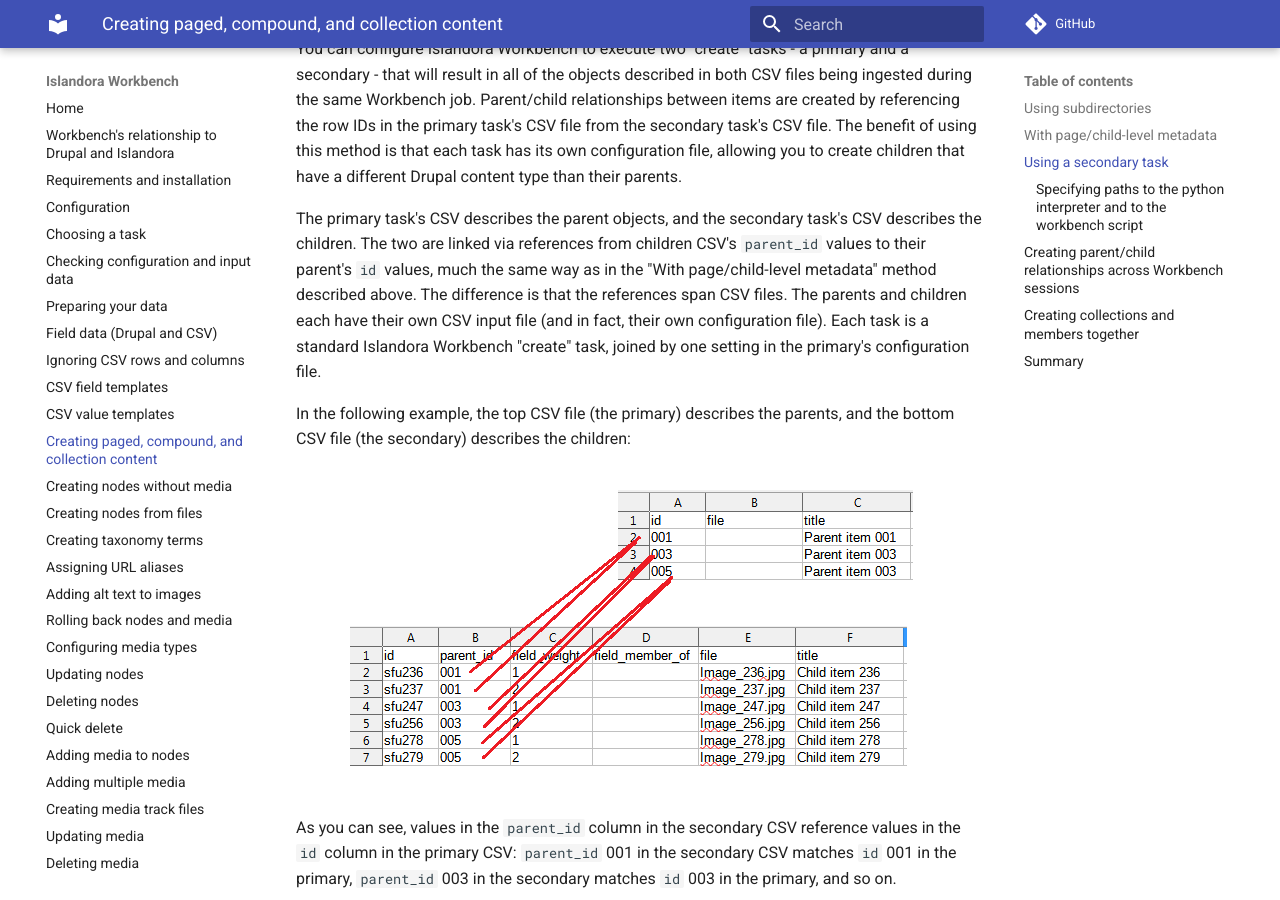
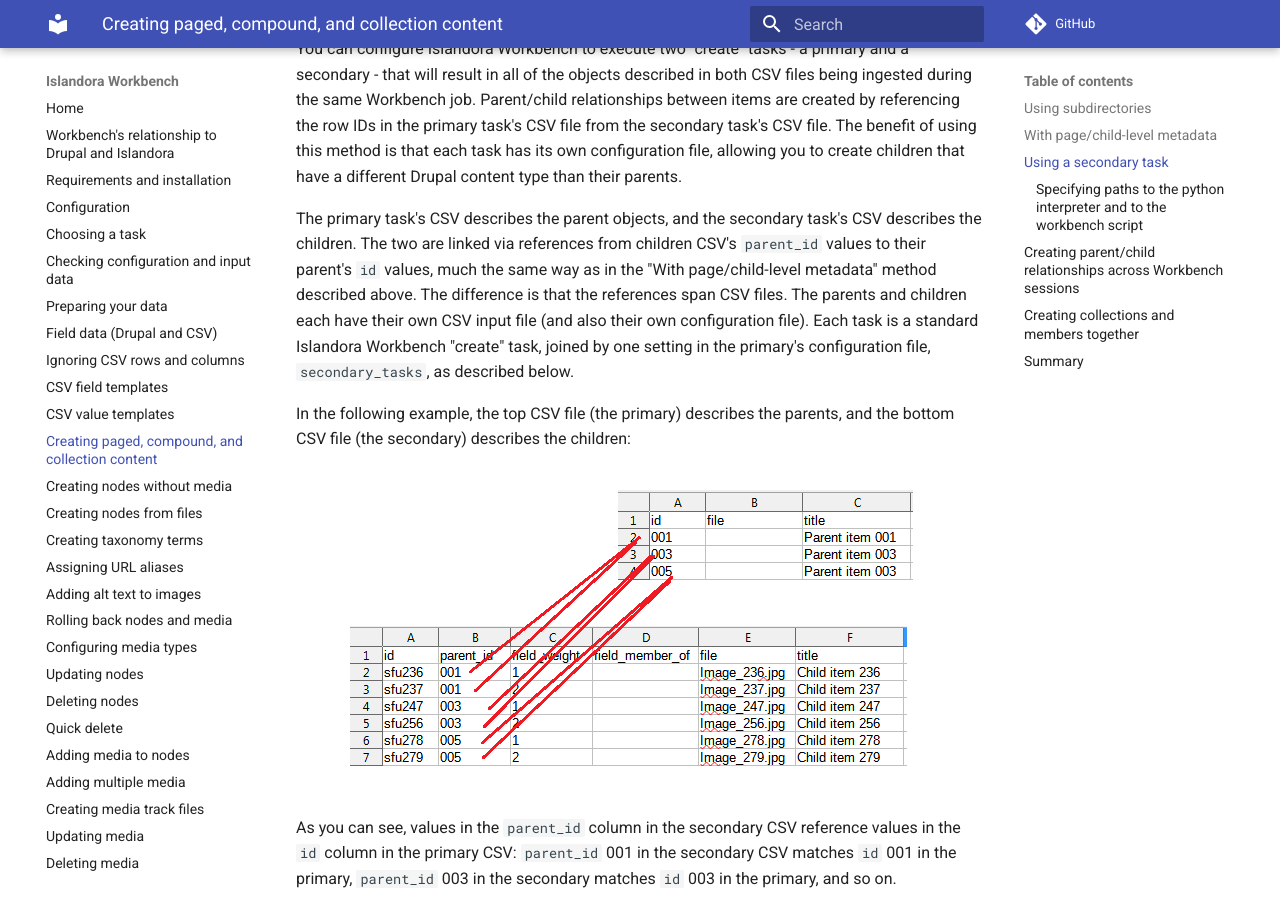
Before and after one commit to mjordan/islandora_workbench_docs, an MkDocs documentation site: the page built from docs/paged_and_compound.md, in a window 1280 px wide and 900 px high, scrolled down 4919 px. Built offline with MkDocs 1.6.1 and Material for MkDocs 9.7.7, drawn with Linux system fonts in a browser that asks for light colours; comment, search, counter and statistics services are not loaded.

Commit message:
Minor update to paged_and_compound.md.

```diff
--- a/docs/paged_and_compound.md
+++ b/docs/paged_and_compound.md
@@ -93,7 +93,7 @@
 
 You can configure Islandora Workbench to execute two "create" tasks - a primary and a secondary - that will result in all of the objects described in both CSV files being ingested during the same Workbench job. Parent/child relationships between items are created by referencing the row IDs in the primary task's CSV file from the secondary task's CSV file. The benefit of using this method is that each task has its own configuration file, allowing you to create children that have a different Drupal content type than their parents.
 
-The primary task's CSV describes the parent objects, and the secondary task's CSV describes the children. The two are linked via references from children CSV's `parent_id` values to their parent's `id` values, much the same way as in the "With page/child-level metadata" method described above. The difference is that the references span CSV files. The parents and children each have their own CSV input file (and in fact, their own configuration file). Each task is a standard Islandora Workbench "create" task, joined by one setting in the primary's configuration file.
+The primary task's CSV describes the parent objects, and the secondary task's CSV describes the children. The two are linked via references from children CSV's `parent_id` values to their parent's `id` values, much the same way as in the "With page/child-level metadata" method described above. The difference is that the references span CSV files. The parents and children each have their own CSV input file (and also their own configuration file). Each task is a standard Islandora Workbench "create" task, joined by one setting in the primary's configuration file, `secondary_tasks`, as described below.
 
 In the following example, the top CSV file (the primary) describes the parents, and the bottom CSV file (the secondary) describes the children:
 
```
